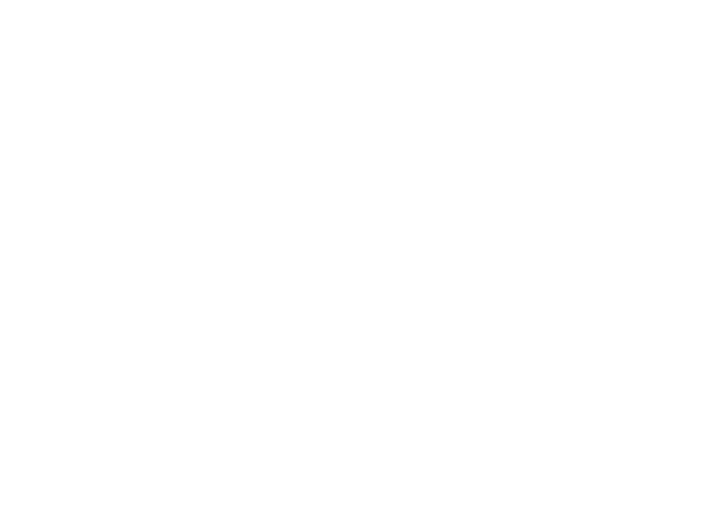
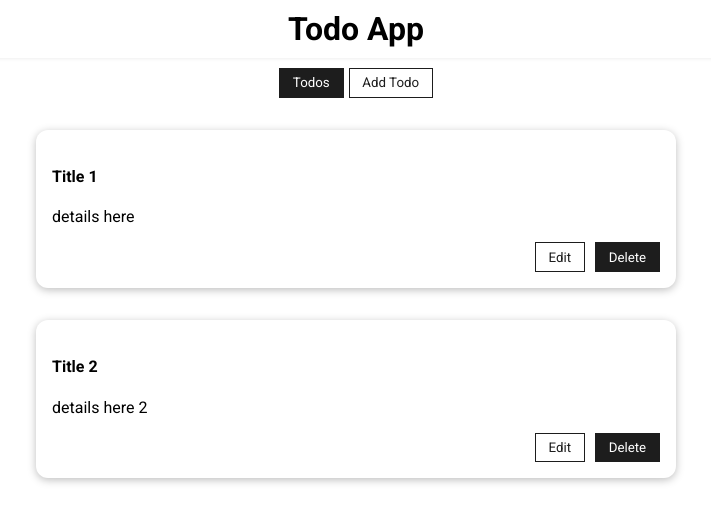
Before and after one commit to nadirbashir/vue-crud-app, a Vue app: page / in a window 1280 px wide. Shown: the top 522 px of the page, without its empty margins (284-995 px from the left). Built offline with nearby package versions, Linux system fonts and the light colour scheme.

Commit message:
create simple todo crud app

```diff
--- a/src/App.vue
+++ b/src/App.vue
@@ -1,5 +1,100 @@
-<script setup></script>
+<script>
+import TheHeader from './components/layout/TheHeader.vue'
+import TodoForm from './components/todos/TodoForm.vue'
+import TodosList from './components/todos/TodosList.vue'
 
-<template></template>
+export default {
+  components: {
+    TheHeader,
+    TodosList,
+    TodoForm,
+  },
+  data() {
+    return {
+      selectedTab: 'list-todos',
+      todos: [
+        {
+          id: Date.now(),
+          title: 'Title 1',
+          description: 'details here',
+        },
+        {
+          id: Date.now(),
+          title: 'Title 2',
+          description: 'details here 2',
+        },
+      ],
+    }
+  },
+  methods: {
+    setSelectedTab(tab) {
+      this.selectedTab = tab
+    },
+    addTodo(data) {
+      this.todos.push(data)
+    },
+    updateTodo(updatedTodo) {
+      const todo = this.todos.find((item) => item.id === updatedTodo.id)
+      todo.title = updatedTodo.title
+      todo.description = updatedTodo.description
+    },
+    deleteTodo(todoId) {
+      const index = this.todos.findIndex((item) => item.id === todoId)
+      this.todos.splice(index, 1)
+    },
+  },
+  computed: {
+    todosTabMode() {
+      return this.selectedTab === 'list-todos' ? null : 'outline'
+    },
+    addTodoTabMode() {
+      return this.selectedTab === 'add-todo' ? null : 'outline'
+    },
+  },
+}
+</script>
 
-<style scoped></style>
+<template>
+  <the-header></the-header>
+  <div>
+    <div class="tabs-container">
+      <base-button @click="setSelectedTab('list-todos')" :mode="todosTabMode">Todos</base-button>
+      <base-button @click="setSelectedTab('add-todo')" :mode="addTodoTabMode">Add Todo</base-button>
+    </div>
+    <div class="tab-content">
+      <todos-list
+        v-if="selectedTab === 'list-todos'"
+        :todos="this.todos"
+        @update-todo="updateTodo"
+        @delete-todo="deleteTodo"
+      ></todos-list>
+      <todo-form
+        v-else-if="selectedTab === 'add-todo'"
+        @save-data="(data) => addTodo(data)"
+      ></todo-form>
+    </div>
+  </div>
+</template>
+
+<style>
+@import url('https://fonts.googleapis.com/css2?family=Roboto:wght@400;700&display=swap');
+
+* {
+  box-sizing: border-box;
+}
+
+html {
+  font-family: 'Roboto', sans-serif;
+}
+
+body {
+  margin: 0;
+}
+
+.tabs-container {
+  display: flex;
+  justify-content: center;
+  gap: 5px;
+  margin: 10px 0px;
+}
+</style>
--- /dev/null
+++ b/src/components/layout/TheHeader.vue
@@ -0,0 +1,17 @@
+<template>
+  <div>
+    <h1>Todo App</h1>
+  </div>
+</template>
+
+<style scoped>
+div {
+  width: 100%;
+  padding: 10px 0px;
+  box-shadow: 0px 0px 4px 0px #e6e6e6;
+}
+h1 {
+  width: fit-content;
+  margin: 0px auto;
+}
+</style>
--- /dev/null
+++ b/src/components/todos/TodoCard.vue
@@ -0,0 +1,50 @@
+<script>
+import TodoForm from './TodoForm.vue'
+
+export default {
+  components: { TodoForm },
+  props: ['todo'],
+  emits: ['delete-todo', 'update-todo'],
+  data() {
+    return {
+      isEditMode: false,
+      todoData: this.$props.todo,
+    }
+  },
+  methods: {
+    setEditMode() {
+      this.isEditMode = !this.isEditMode
+    },
+    onUpdate(updatedTodo) {
+      this.$emit('update-todo', updatedTodo)
+    },
+    onDelete(todoId) {
+      this.$emit('delete-todo', todoId)
+    },
+  },
+}
+</script>
+
+<template>
+  <base-card v-if="!isEditMode">
+    <h4>{{ todoData.title }}</h4>
+    <p>{{ todoData.description }}</p>
+    <div class="buttons-container">
+      <base-button mode="outline" @click="setEditMode">Edit</base-button>
+      <base-button @click="onDelete(todoData.id)">Delete</base-button>
+    </div>
+  </base-card>
+  <todo-form
+    v-else="isEditMode"
+    :todo="todoData"
+    :closeEditMode="setEditMode"
+    @save-data="onUpdate"
+  ></todo-form>
+</template>
+<style scoped>
+.buttons-container {
+  display: flex;
+  justify-content: flex-end;
+  gap: 10px;
+}
+</style>
--- /dev/null
+++ b/src/components/todos/TodoForm.vue
@@ -0,0 +1,134 @@
+<script>
+export default {
+  emits: ['save-data'],
+  props: {
+    todo: {
+      type: Object,
+      required: false,
+      default: null,
+    },
+    closeEditMode: {
+      // anti-pattern, to communicate with parent use emit instead of passing function
+      type: Function,
+      required: false,
+      default: null,
+    },
+  },
+  data() {
+    return {
+      title: this.$props.todo?.title || '',
+      description: this.$props.todo?.description || '',
+    }
+  },
+  methods: {
+    submitData() {
+      const formData = {
+        id: this.$props.todo?.id || new Date().toISOString(),
+        title: this.title,
+        description: this.description,
+      }
+
+      this.$emit('save-data', formData)
+
+      if (this.$props.todo && this.$props.closeEditMode) {
+        this.$props.closeEditMode()
+        return
+      }
+      this.title = ''
+      this.description = ''
+    },
+  },
+}
+</script>
+
+<template>
+  <base-card>
+    <form @submit.prevent="submitData">
+      <div class="form-control">
+        <label for="title">Title</label>
+        <input id="title" v-model.trim="title" placeholder="Enter Title" />
+      </div>
+      <div class="form-control">
+        <label for="description">description</label>
+        <textarea
+          id="description"
+          placeholder="Enter description"
+          rows="5"
+          v-model.trim="description"
+        ></textarea>
+      </div>
+      <div class="form-actions">
+        <base-button
+          type="button"
+          v-if="this.$props.todo && this.$props.closeEditMode"
+          @click="closeEditMode"
+          mode="outline"
+          >Cancel</base-button
+        >
+        <base-button>Save</base-button>
+      </div>
+    </form>
+  </base-card>
+</template>
+
+<style scoped>
+.form-control {
+  margin: 0.5rem 0;
+}
+
+.form-actions {
+  display: flex;
+  gap: 5px;
+}
+
+label {
+  font-weight: bold;
+  display: block;
+  margin-bottom: 0.5rem;
+}
+
+input[type='checkbox'] + label {
+  font-weight: normal;
+  display: inline;
+  margin: 0 0 0 0.5rem;
+}
+
+input,
+textarea {
+  display: block;
+  width: 100%;
+  border: 1px solid #ccc;
+  font: inherit;
+}
+
+input:focus,
+textarea:focus {
+  background-color: #f0e6fd;
+  outline: none;
+  border-color: #3d008d;
+}
+
+input[type='checkbox'] {
+  display: inline;
+  width: auto;
+  border: none;
+}
+
+input[type='checkbox']:focus {
+  outline: #3d008d solid 1px;
+}
+
+h3 {
+  margin: 0.5rem 0;
+  font-size: 1rem;
+}
+
+.invalid label {
+  color: red;
+}
+
+.invalid input,
+.invalid textarea {
+  border: 1px solid red;
+}
+</style>
--- /dev/null
+++ b/src/components/todos/TodosList.vue
@@ -0,0 +1,46 @@
+<script>
+import TodoCard from './TodoCard.vue'
+
+export default {
+  components: { TodoCard },
+  emits: ['update-todo', 'delete-todo'],
+  props: {
+    todos: {
+      type: Array,
+      required: true,
+      default: [],
+    },
+  },
+  data() {
+    return {
+      isLoading: false,
+      error: null,
+      todosList: this.$props.todos,
+    }
+  },
+
+  methods: {
+    onDeleteTodo(todoId) {
+      this.$emit('delete-todo', todoId)
+    },
+    onUpdateTodo(updatedTodo) {
+      this.$emit('update-todo', updatedTodo)
+    },
+  },
+}
+</script>
+
+<template>
+  <base-card v-if="!todosList.length">
+    <h4>No Todos Found</h4>
+  </base-card>
+  <div v-else>
+    <todo-card
+      v-for="todo in todosList"
+      :key="todo.id"
+      :todo="todo"
+      @delete-todo="onDeleteTodo"
+      @update-todo="onUpdateTodo"
+    ></todo-card>
+  </div>
+</template>
--- /dev/null
+++ b/src/components/ui/BaseButton.vue
@@ -0,0 +1,56 @@
+<script>
+export default {
+  props: {
+    mode: {
+      type: String,
+      required: false,
+      default: '',
+    },
+  },
+}
+</script>
+
+<template>
+  <button :class="mode">
+    <slot></slot>
+  </button>
+</template>
+
+<style scoped>
+button {
+  padding: 0.4rem 0.8rem;
+  font-family: inherit;
+  background-color: #1d1d1d;
+  border: 1px solid #1d1d1d;
+  color: white;
+  cursor: pointer;
+}
+
+button:hover,
+button:active {
+  background-color: #000000;
+  border-color: #000000;
+}
+
+.outline {
+  background-color: transparent;
+  color: #1d1d1d;
+  border: 1px solid #1d1d1d;
+}
+
+.outline:hover,
+.outline:active {
+  background-color: #e6e6e6;
+}
+
+.flat {
+  background-color: transparent;
+  color: #1d1d1d;
+  border: none;
+}
+
+.flat:hover,
+.flat:active {
+  background-color: #e6e6e6;
+}
+</style>
--- /dev/null
+++ b/src/components/ui/BaseCard.vue
@@ -0,0 +1,17 @@
+<template>
+  <div class="card">
+    <slot></slot>
+  </div>
+</template>
+
+<style scoped>
+.card {
+  border-radius: 12px;
+  box-shadow: 0 2px 8px rgba(0, 0, 0, 0.26);
+  padding: 1rem;
+  margin: 2rem auto;
+
+  min-width: 200px;
+  max-width: 40rem;
+}
+</style>
--- /dev/null
+++ b/src/components/ui/BaseDialog.vue
@@ -0,0 +1,87 @@
+<script>
+export default {
+  props: {
+    title: {
+      type: String,
+      required: false,
+    },
+  },
+  emits: ['close'],
+}
+</script>
+
+<template>
+  <Teleport to="body">
+    <div @click="$emit('close')"></div>
+    <dialog open>
+      <header>
+        <slot name="header">
+          <h2>title</h2>
+        </slot>
+      </header>
+      <section>
+        <slot></slot>
+      </section>
+      <menu>
+        <slot name="actions">
+          <base-button @click="$emit('close')">Close</base-button>
+        </slot>
+      </menu>
+    </dialog>
+  </Teleport>
+</template>
+
+<style scoped>
+div {
+  position: fixed;
+  top: 0;
+  left: 0;
+  height: 100vh;
+  width: 100%;
+  background-color: #1d1d1d;
+  z-index: 10;
+}
+
+dialog {
+  position: fixed;
+  top: 20vh;
+  left: 10%;
+  width: 80%;
+  z-index: 100;
+  border-radius: 12px;
+  border: none;
+  box-shadow: 0 2px 8px rgba(0, 0, 0, 0.26);
+  padding: 0;
+  margin: 0;
+  overflow: hidden;
+}
+
+header {
+  background-color: #1d1d1d;
+  color: white;
+  width: 100%;
+  padding: 1rem;
+}
+
+header h2 {
+  margin: 0;
+}
+
+section {
+  padding: 1rem;
+}
+
+menu {
+  padding: 1rem;
+  display: flex;
+  justify-content: flex-end;
+  margin: 0;
+}
+
+@media (min-width: 768px) {
+  dialog {
+    left: calc(50% - 20rem);
+    width: 40rem;
+  }
+}
+</style>
```
Also changed, not shown: src/main.js (+11 -1 lines), src/components/todos/TodosFilter.vue (added).
